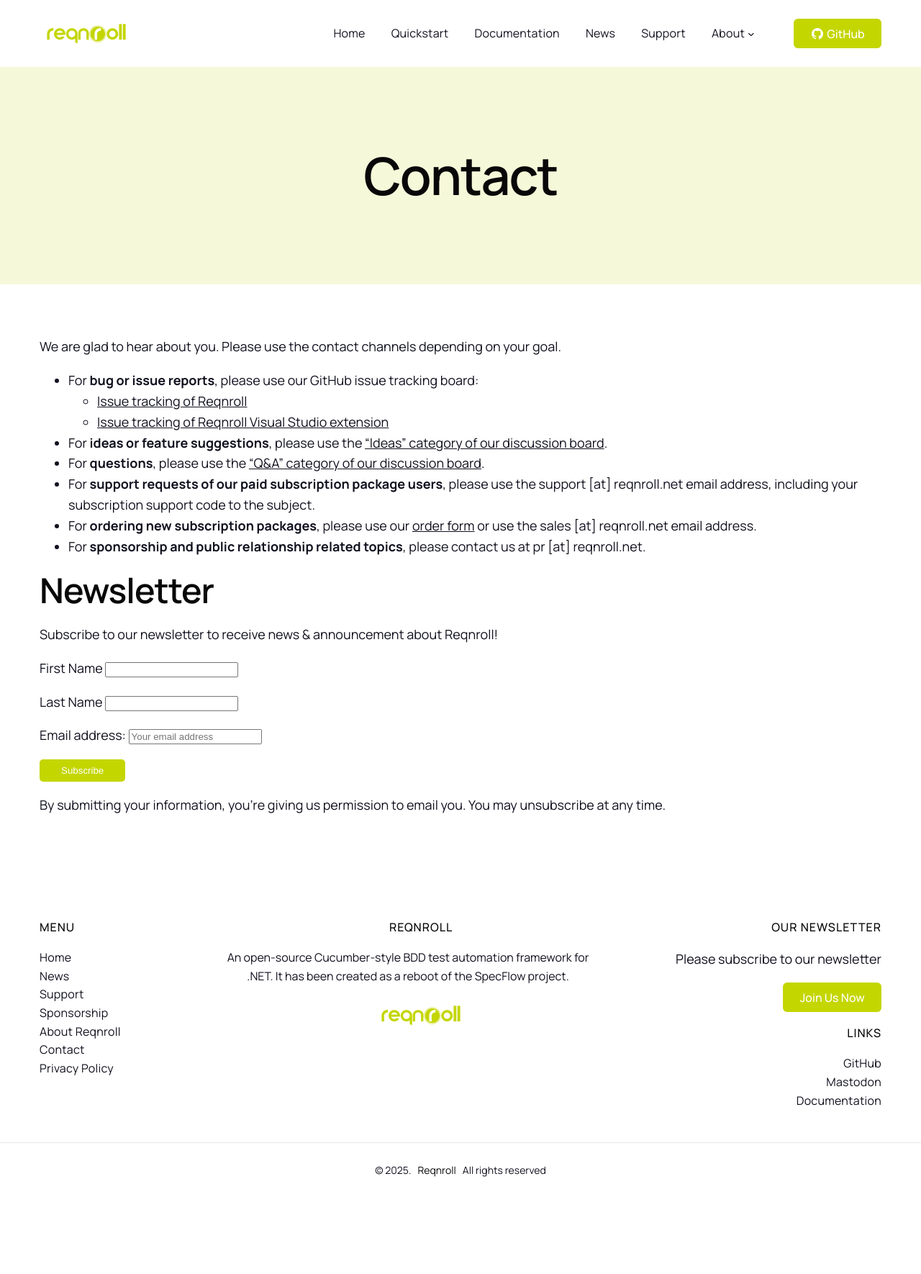
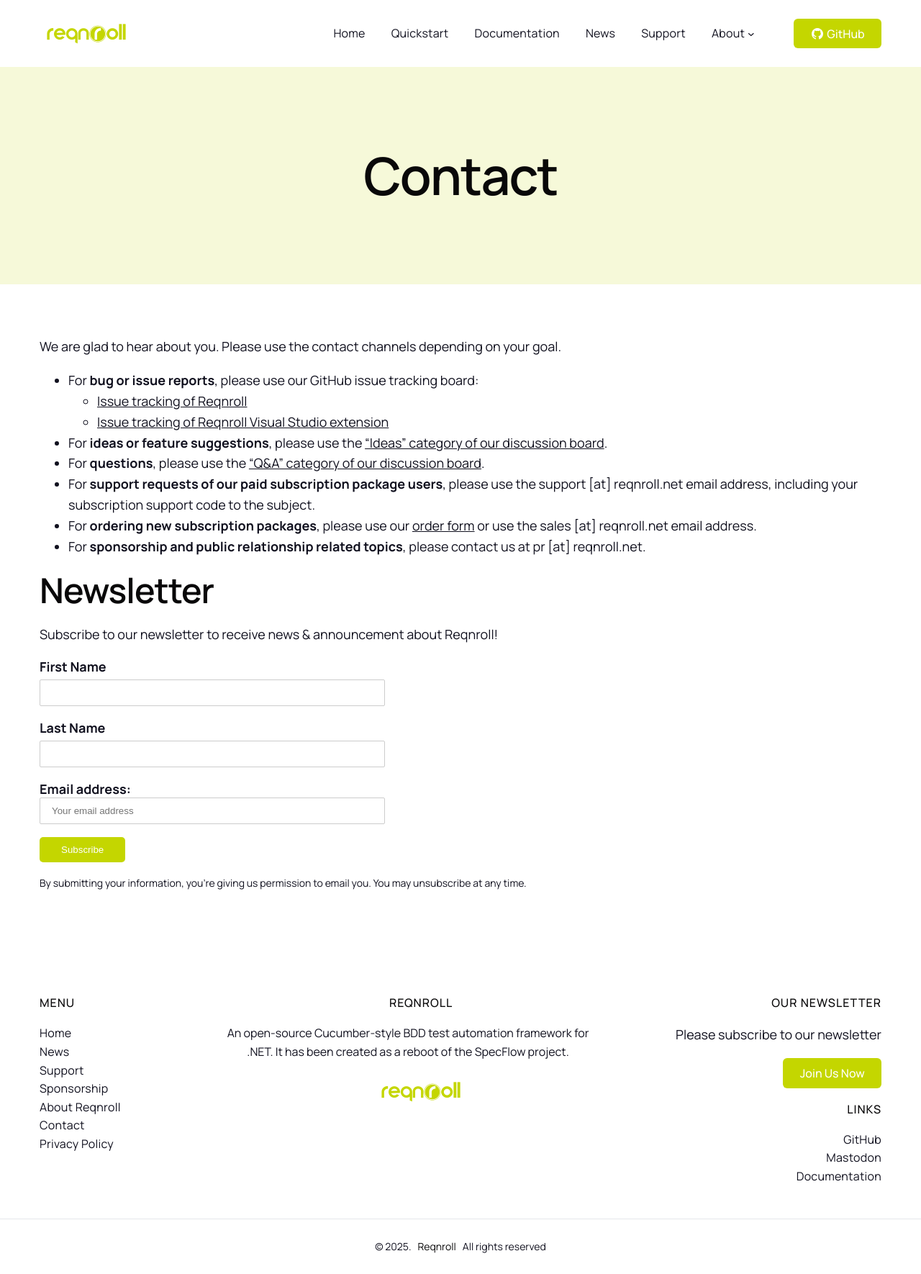
Before and after one commit to reqnroll/reqnroll.github.io, a Jekyll site: the page built from _pages/contact.md, in a window 1280 px wide. Shown: the whole page at 72% size. Built offline with Jekyll 4.4.1, drawn with Linux system fonts in a browser that asks for light colours; before the commit the page ends 1665 px from its top, so only the background shows below that.

Commit message:
fix newsletter signup design

```diff
--- a/_pages/contact.md
+++ b/_pages/contact.md
@@ -20,22 +20,25 @@
 
 Subscribe to our newsletter to receive news & announcement about Reqnroll!
 
-<div class="mc4wp-form-fields"><p>
-    <label>First Name</label>
-    <input type="text" name="FNAME">
-<div data-lastpass-icon-root="" style="position: relative !important; height: 0px !important; width: 0px !important; float: left !important;"></div></p>
-<p>
-    <label>Last Name</label>
-    <input type="text" name="LNAME">
-</p>
-<p>
-	<label>Email address:
-		<input type="email" name="EMAIL" placeholder="Your email address" required="">
-</label>
-</p>
-
-<p>
-	<input type="submit" value="Subscribe" style="background-color: var(--wp--preset--color--accent)!important;border-radius: 0.375em;border-width: 0;color: var(--wp--preset--color--accent-text)!important;padding: 8px 30px;">
-</p></div>
-
-By submitting your information, you’re giving us permission to email you. You may unsubscribe at any time.
+<script>(function(){window.mc4wp=window.mc4wp||{listeners:[],forms:{on:function(evt,cb){window.mc4wp.listeners.push({event:evt,callback:cb})}}}})()</script><form
+id="mc4wp-form-1" class="mc4wp-form mc4wp-form-245 mc4wp-form-theme mc4wp-form-theme-light" method="post" data-id="245" data-name="Subscribe to Reqnroll Newsletter" ><div
+class="mc4wp-form-fields"><p>
+<label>First Name</label>
+<input
+type="text" name="FNAME"></p><p>
+<label>Last Name</label>
+<input
+type="text" name="LNAME"></p><p>
+<label>Email address:
+<input
+type="email" name="EMAIL" placeholder="Your email address" required />
+</label></p><p>
+<input
+type="submit" value="Subscribe" style="background-color: var(--wp--preset--color--accent)!important;border-radius: 0.375em;border-width: 0;color: var(--wp--preset--color--accent-text)!important;padding: 8px 30px;" /></p></div><label
+style="display: none !important;">Leave this field empty if you&#8217;re human: <input
+type="text" name="_mc4wp_honeypot" value="" tabindex="-1" autocomplete="off" /></label><input
+type="hidden" name="_mc4wp_timestamp" value="1744746644" /><input
+type="hidden" name="_mc4wp_form_id" value="245" /><input
+type="hidden" name="_mc4wp_form_element_id" value="mc4wp-form-1" /><div
+class="mc4wp-response"></div></form><p
+class="has-x-small-font-size">By submitting your information, you’re giving us permission to email you. You may unsubscribe at any time.</p>
```
